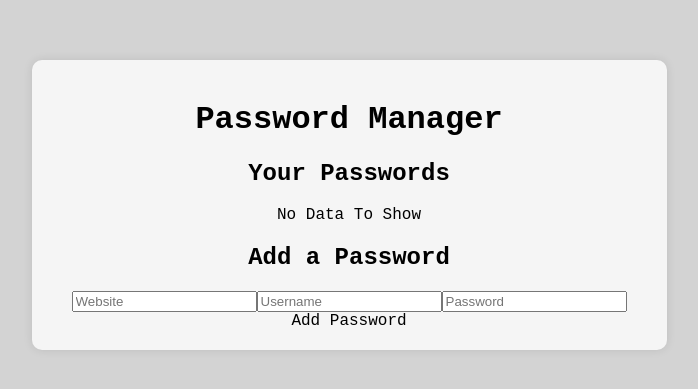
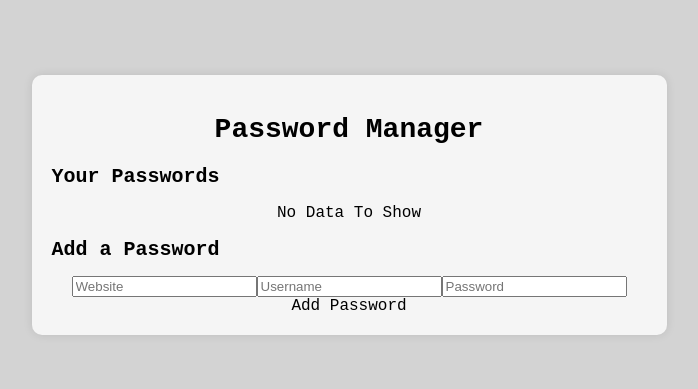
Before and after one commit to CornveliousFarva/password-manager-react, a React (Create React App) app: page / in a window 1280 px wide. Shown: the part 195-584 px from the top of the page, without its empty margins (311-1009 px from the left). Built offline with nearby package versions, Linux system fonts and the light colour scheme.

Commit message:
Added header and alert css.

```diff
--- a/src/App.css
+++ b/src/App.css
@@ -16,3 +16,22 @@ body{
   box-shadow: 0 0 10px rgba(0, 0, 0, 0.1);
   padding: 20px;
 }
+
+.heading{
+  font-size: 28px;
+  margin-bottom: 20px;
+  color: black;
+}
+
+.subHeading{
+  font-size: 20px;
+  margin-bottom: 15px;
+  display: flex;
+  justify-content: space-between;
+  align-items: center;
+}
+
+#alert{
+  color: green;
+  margin-left: 5px;
+}
```
